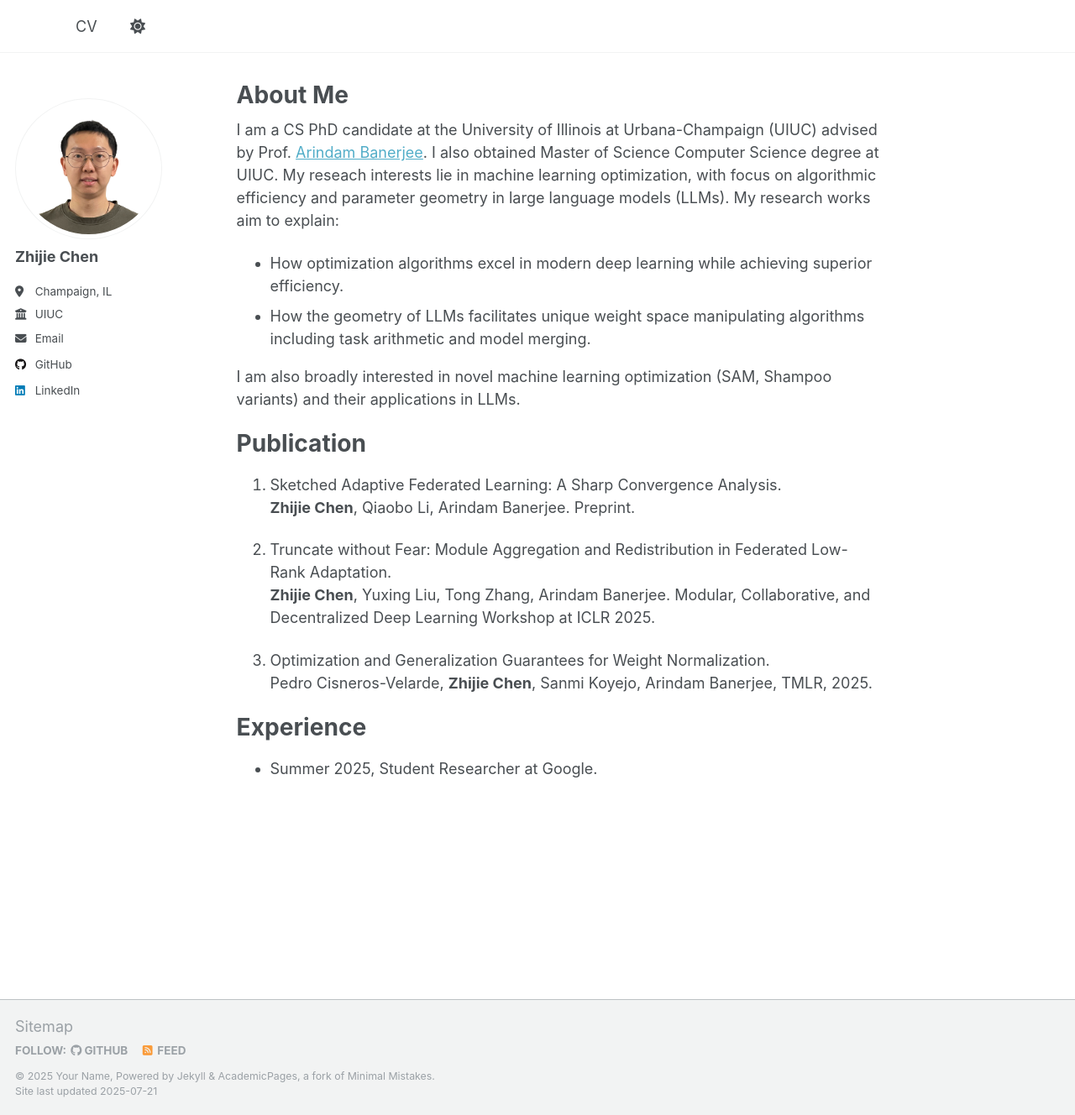
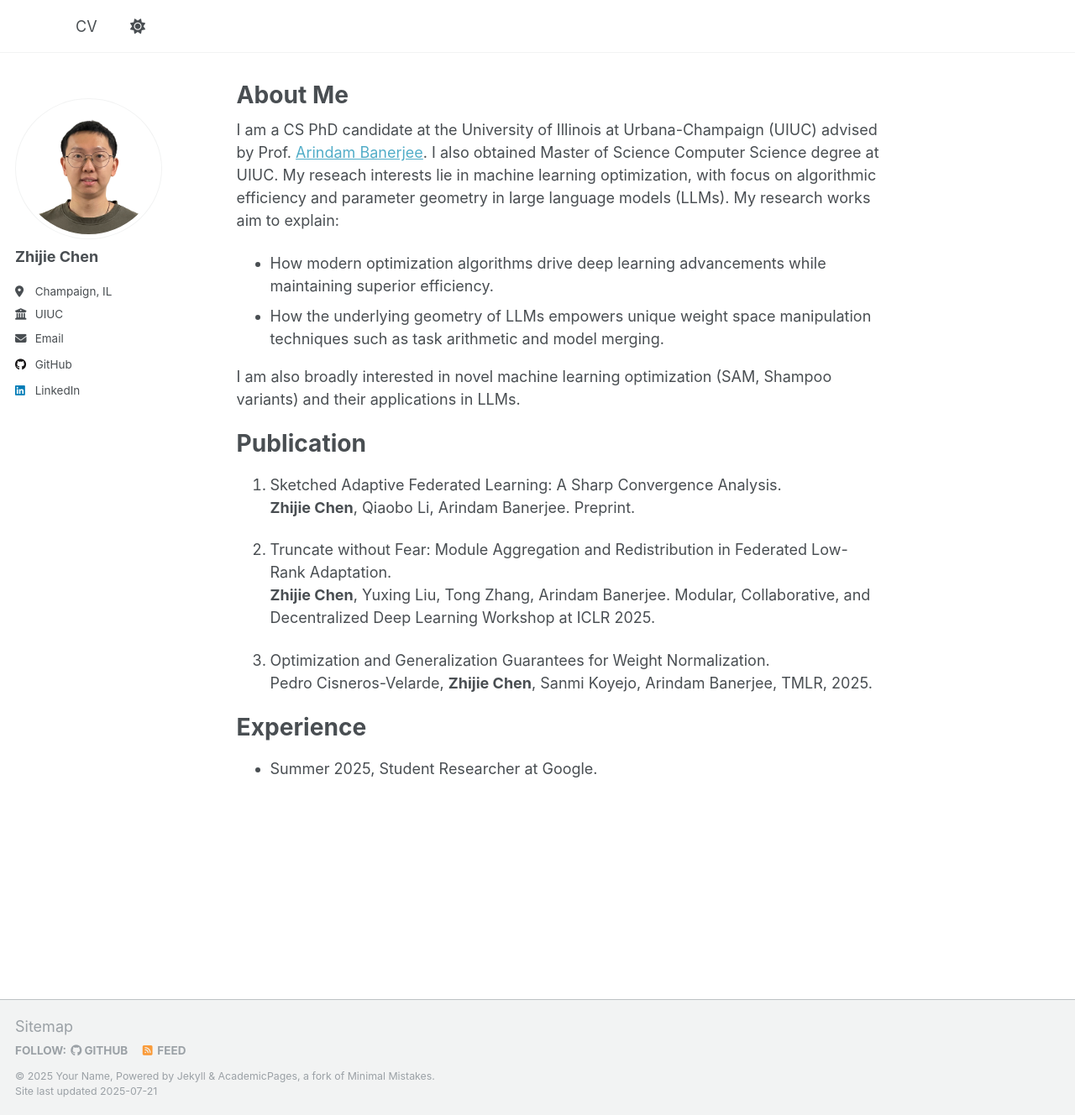
Before and after one commit to lucmonl/lucmonl, a Jekyll site: the page built from _pages/about.md, in a window 1280 px wide and 1328 px high. Shown: the whole window at 84% size. Built offline with Jekyll 4.4.1, drawn with Linux system fonts in a browser that asks for light colours; a script that is not in the unit is left out.

Commit message:
edit about

```diff
--- a/_pages/about.md
+++ b/_pages/about.md
@@ -9,8 +9,8 @@ redirect_from:
 
 I am a CS PhD candidate at the University of Illinois at Urbana-Champaign (UIUC) advised by Prof. [Arindam Banerjee](https://arindam.cs.illinois.edu/). I also obtained Master of Science Computer Science degree at UIUC. My reseach interests lie in machine learning optimization, with focus on algorithmic efficiency and parameter geometry in large language models (LLMs). My research works aim to explain:
 
-- How optimization algorithms excel in modern deep learning while achieving superior efficiency.
-- How the geometry of LLMs facilitates unique weight space manipulating algorithms including task arithmetic and model merging.
+- How modern optimization algorithms drive deep learning advancements while maintaining superior efficiency.
+- How the underlying geometry of LLMs empowers unique weight space manipulation techniques such as task arithmetic and model merging.
 
 I am also broadly interested in novel machine learning optimization (SAM, Shampoo variants) and their applications in LLMs.
 
```
